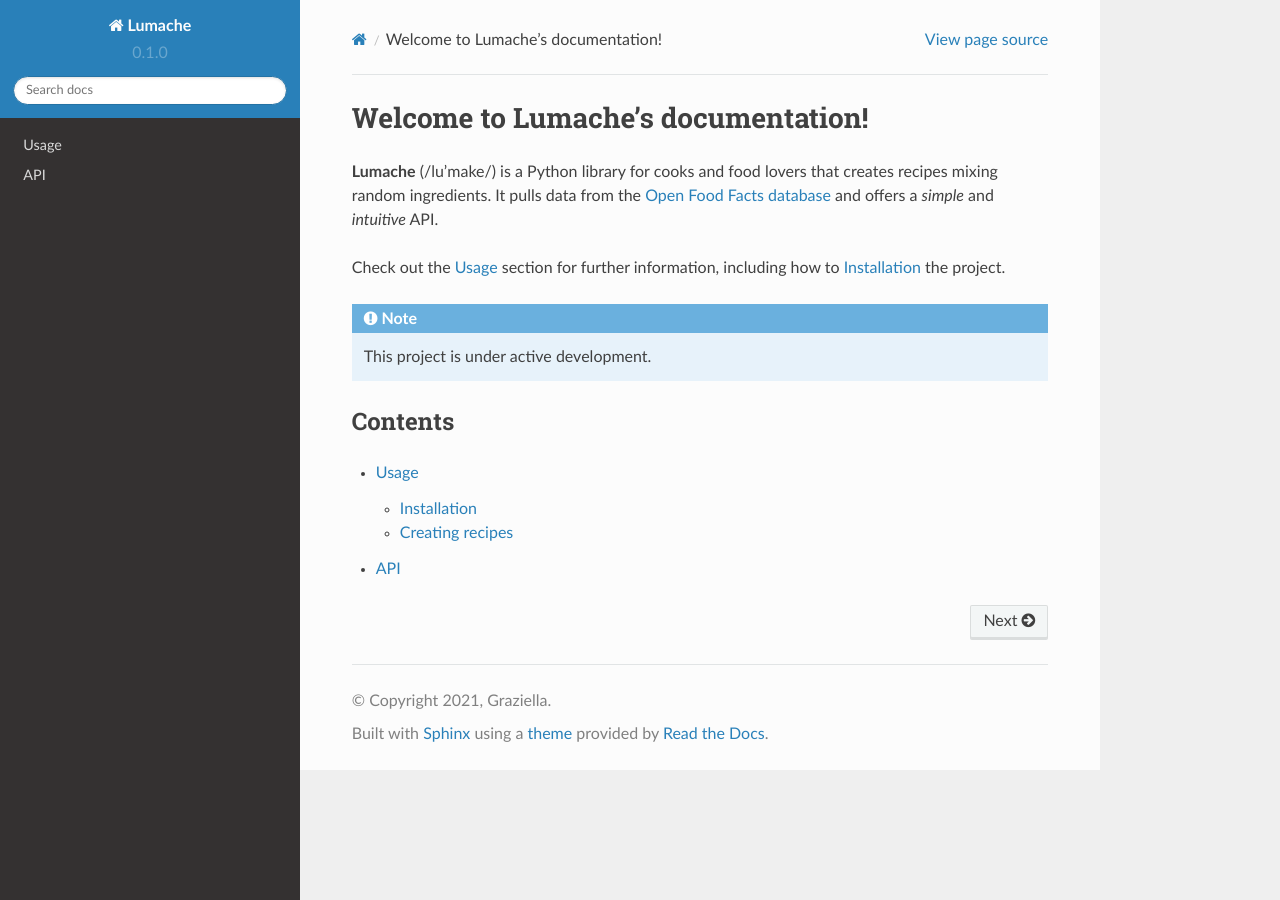
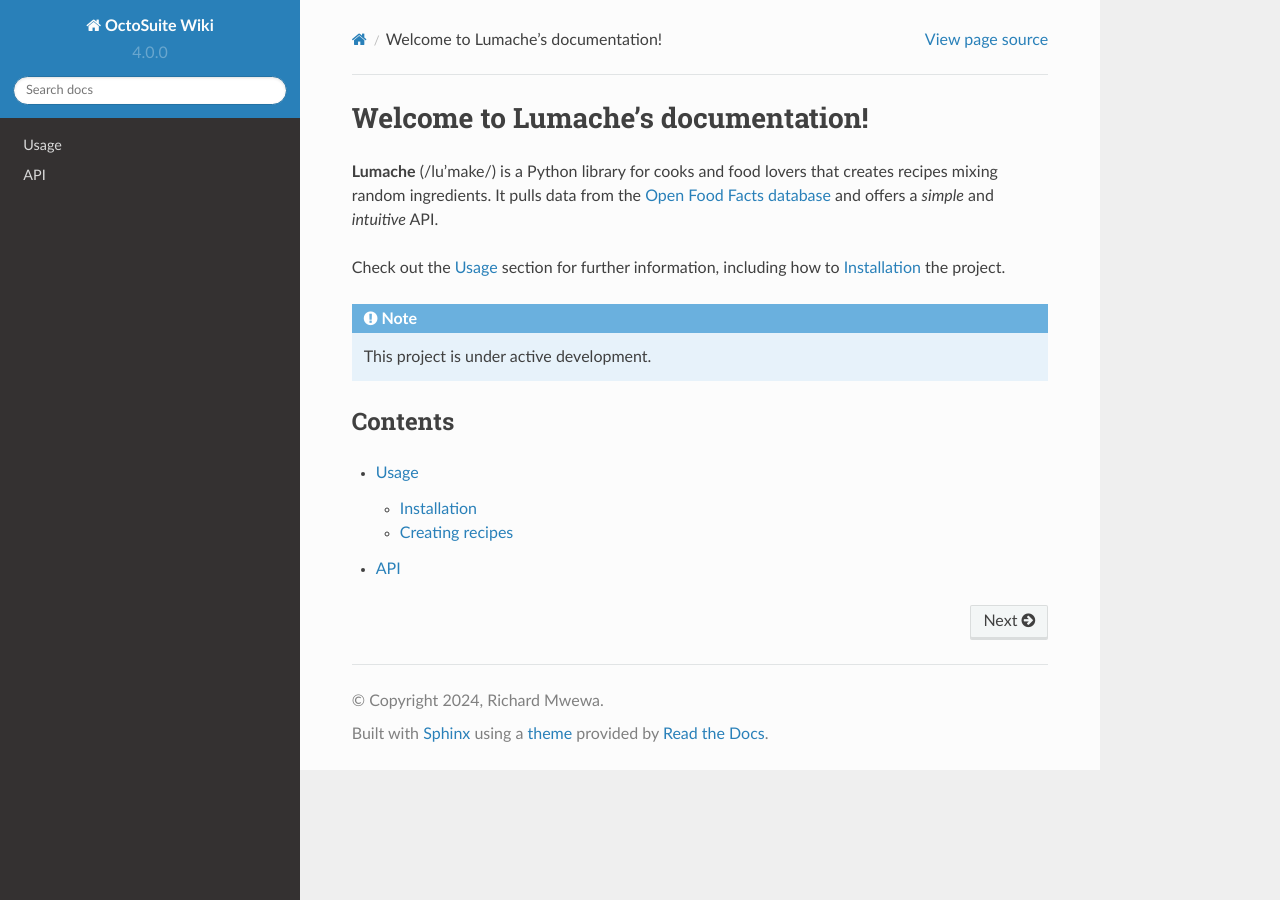
Before and after one commit to rly0nheart/octosuite-wiki, a Sphinx documentation site: the page built from docs/source/index.rst, in a window 1280 px wide. Built offline with Sphinx 7.4.7 and the Read the Docs theme 2.0.0, drawn with Linux system fonts in a browser that asks for light colours.

Commit message:
Update conf.py

```diff
--- a/docs/source/conf.py
+++ b/docs/source/conf.py
@@ -1,23 +1,32 @@
+from datetime import date
+
 # Configuration file for the Sphinx documentation builder.
 
 # -- Project information
 
-project = 'Lumache'
-copyright = '2021, Graziella'
-author = 'Graziella'
+project = 'OctoSuite Wiki'
+author = 'Richard Mwewa'
+copyright = f'{date.today().year}, {author}'
 
-release = '0.1'
-version = '0.1.0'
+
+release = '4.0'
+version = '4.0.0'
 
 # -- General configuration
 
 extensions = [
+    'myst_parser',
     'sphinx.ext.duration',
     'sphinx.ext.doctest',
     'sphinx.ext.autodoc',
     'sphinx.ext.autosummary',
     'sphinx.ext.intersphinx',
 ]
+
+source_suffix = {
+    '.rst': 'restructuredtext',
+    '.md': 'markdown',
+}
 
 intersphinx_mapping = {
     'python': ('https://docs.python.org/3/', None),
```
